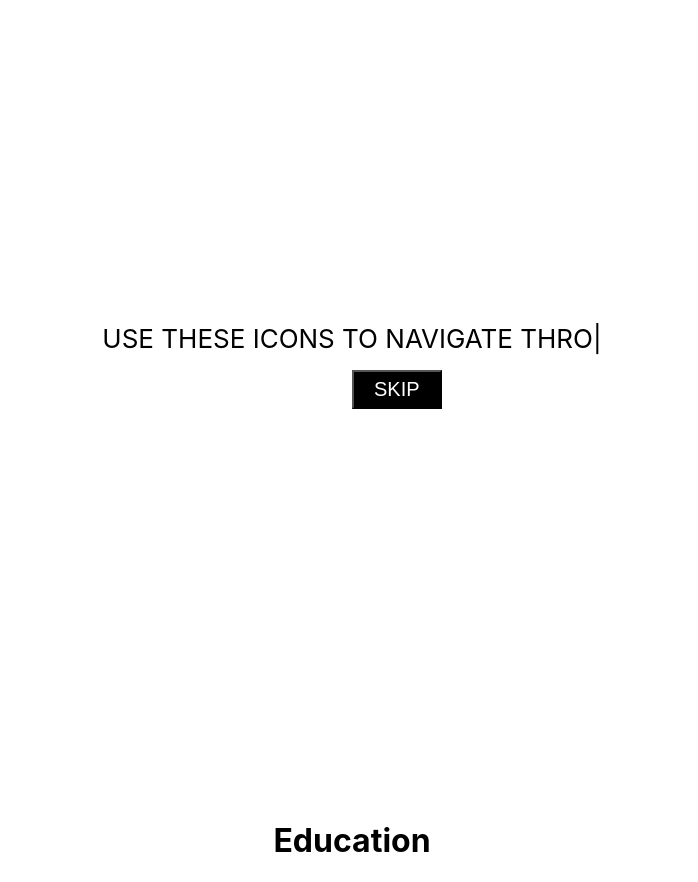
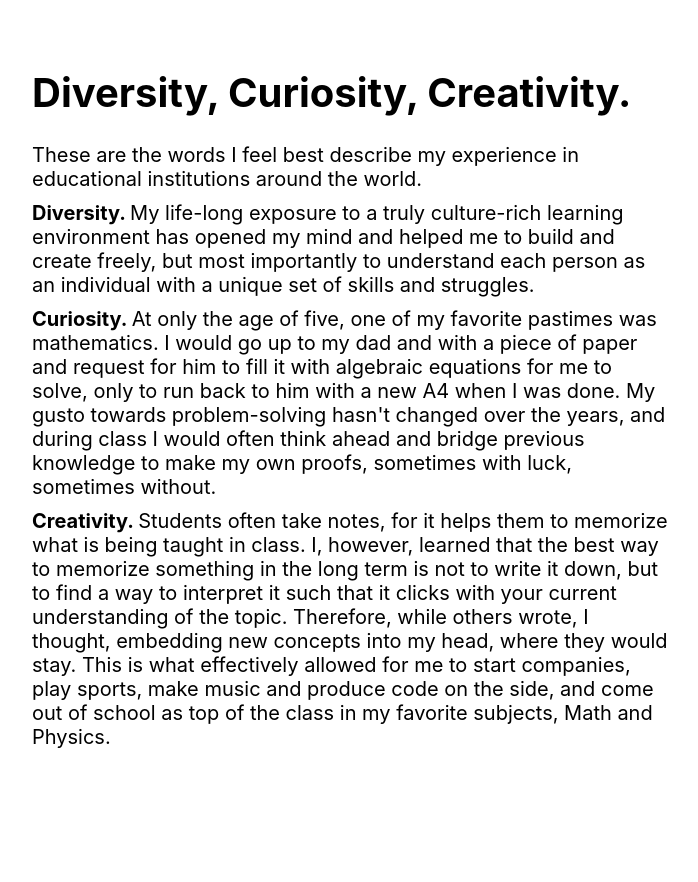
Before and after one commit to AAAwesomer/CV, a React (Create React App) app: page /education in a window 1280 px wide. Shown: the whole page, without its empty margins (288-986 px from the left). After the commit the page ends 800 px from the top, so only its background shows below. Built offline with nearby package versions, Linux system fonts and the light colour scheme.

Commit message:
icons come in from outside the frame, header activates and deactivates appropriately

```diff
--- a/src/App.css
+++ b/src/App.css
@@ -1,4 +1,12 @@
 .App {
+  background-color: white;
+  min-height: 100vh;
+  display: flex;
+  flex-direction: column;
+  align-items: center;
+  justify-content: center;
+  font-size: calc(10px + 2vmin);
+  color: black;
   text-align: center;
 }
 
@@ -15,14 +23,13 @@
 
 .fade-text {
   font-size: calc(4px + 2vmin);
-  font-style: bold;
   bottom: 2em;
   position: absolute;
 }
 
 .skip-button {
   font-size: calc(4px + 2vmin);
-  display: inline-block;
+  display: block;
   padding: 0.3em 1em;
   text-decoration: none;
   color: white;
@@ -35,3 +42,14 @@
 .skip-button:hover {
   margin-top: 10px
 }
+
+.attr {
+  font-size: calc(4px + 2vmin);
+  text-align: left;
+  display: inline-block;
+  width: 50%;
+}
+
+p {
+  margin: 0.5em 0em
+}
--- a/src/App.js
+++ b/src/App.js
@@ -1,10 +1,8 @@
-import React, { Component } from 'react';
-import { BrowserRouter as Router, Route, Link } from 'react-router-dom'
-import Fade from 'react-reveal/Fade';
+import React from 'react';
+import { BrowserRouter as Router, Route } from 'react-router-dom'
 
 import './App.css';
 import Header from './components/header.js'
-import Type from './components/typist';
 import Achievements from './components/achievements'
 import Education from './components/education'
 import Skills from './components/skills'
--- a/src/components/education.js
+++ b/src/components/education.js
@@ -1,12 +1,44 @@
 import React from 'react'
 
-var Education = () => {
-  console.log("lol");
-  return(
-    <div>
-      <h1>Education</h1>
-    </div>
-  )
-}
+var createReactClass = require('create-react-class');
+
+var Education = createReactClass({
+  render() {
+    return(
+      <div className='attr'>
+        <h1 className='attr-header'>Diversity, Curiosity, Creativity.</h1>
+        <p>These are the words I feel best describe my experience in educational
+          institutions around the world.</p>
+        <p><span style={{fontWeight: 'bold'}}>Diversity. </span>
+              My life-long exposure to a truly culture-rich
+              learning environment has opened my mind and helped me to
+              build and create freely, but most importantly to understand
+              each person as an individual with a unique set of skills
+              and struggles.</p>
+        <p><span style={{fontWeight: 'bold', marginTop: '20px'}}>Curiosity. </span>
+              At only the age of five, one of my favorite
+              pastimes was mathematics. I would go up to my dad and
+              with a piece of paper and request for him to fill it
+              with algebraic equations for me to solve, only to run
+              back to him with a new A4 when I was done. My gusto
+              towards problem-solving hasn't changed over the years,
+              and during class I would often think ahead and bridge
+              previous knowledge to make my own proofs, sometimes
+              with luck, sometimes without.</p>
+        <p><span style={{fontWeight: 'bold'}}>Creativity. </span>
+              Students often take notes, for it helps them to memorize what
+              is being taught in class. I, however, learned that the best way
+              to memorize something in the long term is not to write it down,
+              but to find a way to interpret it such that it clicks with your
+              current understanding of the topic. Therefore, while others wrote,
+              I thought, embedding new concepts into my head, where they would
+              stay. This is what effectively allowed for me to start companies,
+              play sports, make music and produce code on the side, and come out
+              of school as top of the class in my favorite subjects, Math and
+              Physics.</p>
+      </div>
+    )
+  }
+})
 
 export default Education
--- a/src/components/header.js
+++ b/src/components/header.js
@@ -24,6 +24,13 @@ var Header = createReactClass({
             show_fade_text: false,
             show_icons: false,
             fade_typing: true})
+  },
+
+  componentWillMount(){
+    /* console.log(window.location.pathname)
+    if (window.location.pathname != '/' ) {
+      this.setState({header: false})
+    } */
   },
 
   showFade() {
@@ -62,7 +69,8 @@ var Header = createReactClass({
   },
 
   render() {
-    var headerDisplay = this.state.header ? 'flex' : 'none'
+    var showHeader = ['/', 'home'].includes(window.location.pathname)
+    var headerDisplay = showHeader ? 'flex' : 'none'
     var headerStyle = { display: headerDisplay }
 
     var showButton = this.state.show_typing ? 'block' : 'none'
@@ -85,6 +93,7 @@ var Header = createReactClass({
 
     return (
       <header className="App-header" style={headerStyle}>
+
         <Fade when={this.state.fade_typing} duration={200}>
           <div className='typeText'> {typeText} </div>
 
@@ -94,19 +103,19 @@ var Header = createReactClass({
         </Fade>
 
         <nav>
-          <Fade when={this.state.show_icons} duration={1000} top={true}>
+          <Fade big top when={this.state.show_icons} duration={1000}>
+            <Link to="/skills"><GearSVG /></Link>
+          </Fade>
+
+          <Fade big left when={this.state.show_icons} duration={1000}>
+            <Link to="/achievements"><AwardSVG /></Link>
+          </Fade>
+
+          <Fade big right when={this.state.show_icons} duration={1000}>
             <Link to="/education" onClick={this.goEducation}><SchoolSVG /></Link>
           </Fade>
 
-          <Fade when={this.state.show_icons} duration={1000} left={true}>
-            <Link to="/skills"><GearSVG /></Link>
-          </Fade>
-
-          <Fade when={this.state.show_icons} duration={1000} right={true}>
-            <Link to="/achievements"><AwardSVG /></Link>
-          </Fade>
-
-          <Fade when={this.state.show_icons} duration={1000} bottom={true}>
+          <Fade big bottom when={this.state.show_icons} duration={1000}>
             <Link to="/video"><VideoSVG /></Link>
           </Fade>
         </nav>
```
